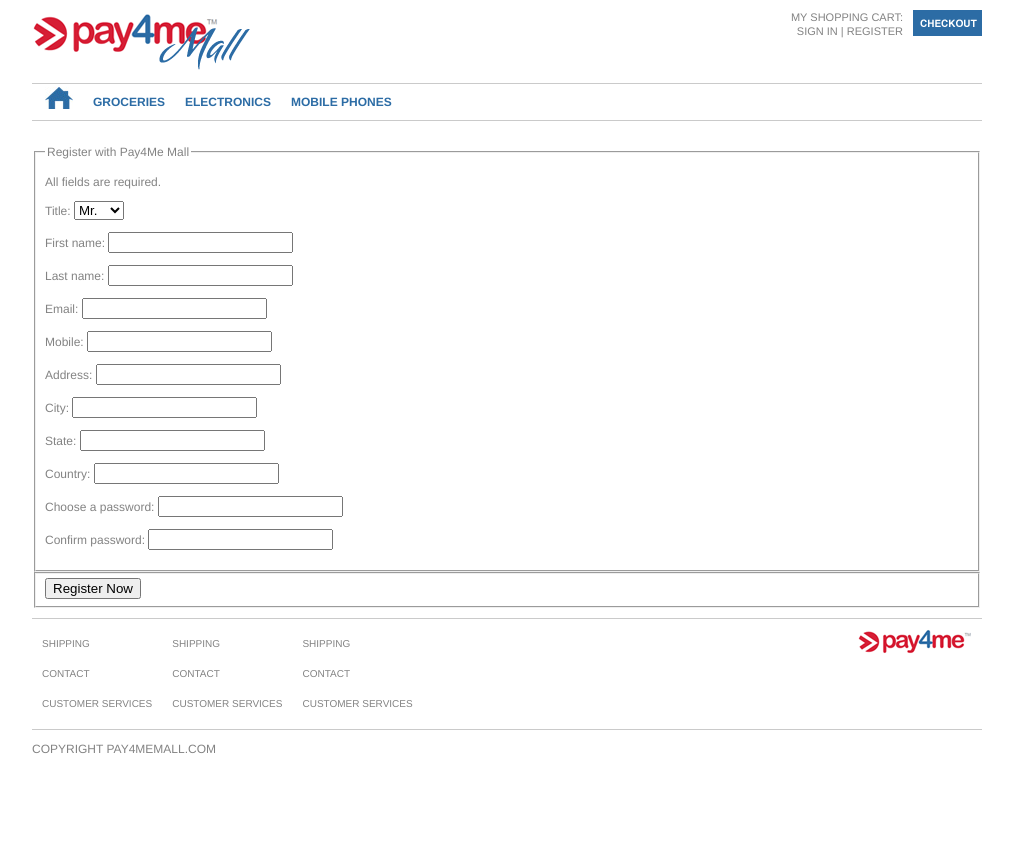
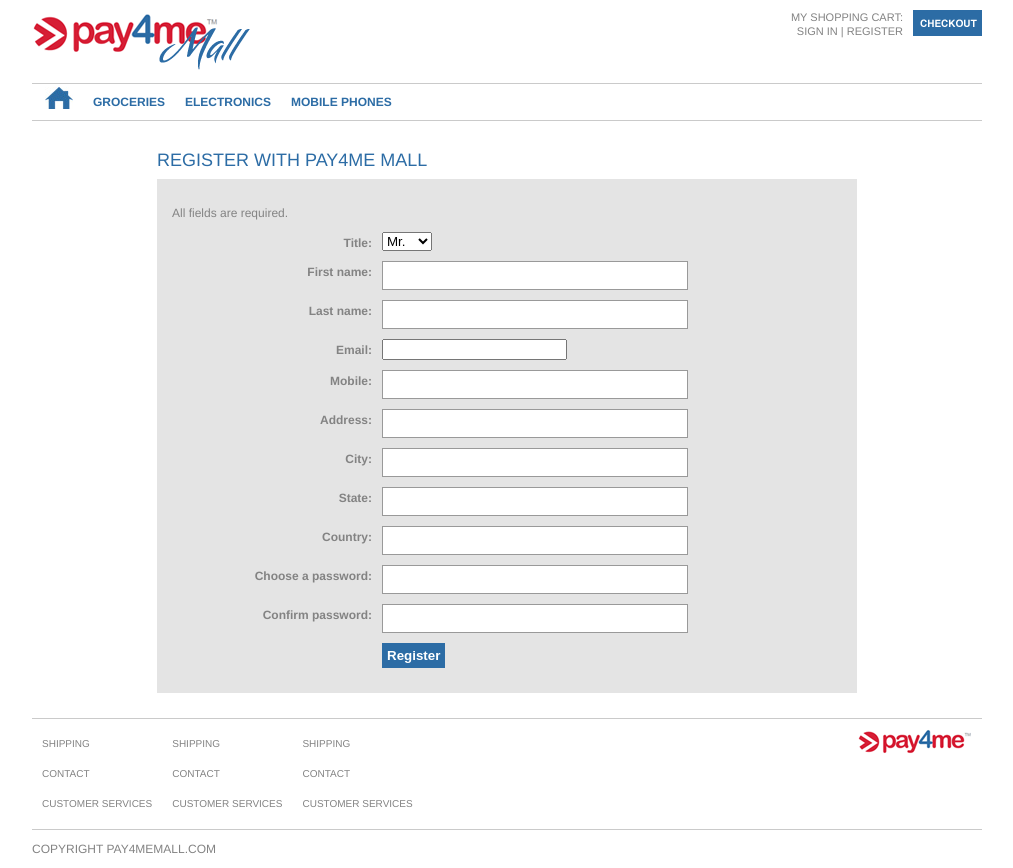
Before and after one commit to deone/beanstalk, a Django app: template templates/account/register.html in a window 1280 px wide. Shown: the whole page, without its empty margins (133-1146 px from the left). Before the commit the page ends 753 px from the top, so only its background shows below. Run offline with Django 3.2, Linux system fonts and the light colour scheme; the template is opened without the code that fills it: values that come from a table or form of the project are taken from there, others are empty; parts of the project's set-up code (start-up, migrations or seed data) failed here and were passed over.

Commit message:
UI design for Login and Register pages.

```diff
--- a/site_media/css/dev.css
+++ b/site_media/css/dev.css
@@ -11,3 +11,42 @@
 #add_to_cart input[type=submit]	{
     text-transform: uppercase;
 }
+.auth	{
+    padding: 5px;
+    width: 700px;
+    margin-right: auto;
+    margin-left: auto;
+}
+.auth .blk  {
+    padding: 15px;
+    background: #e4e4e4;
+    margin-bottom: 10px;
+}
+.auth form ul	{
+    margin: 0px;
+    padding: 0px;
+    list-style: none;
+}
+.auth form li	{
+    margin-bottom: 10px;
+}
+.auth form li label {
+    float: left;
+    margin-right: 10px;
+    font-weight: bold;
+    line-height: 22px;
+    width: 200px;
+    text-align: right;
+}
+.auth input[type=text], .auth input[type=password]  {
+    border: 1px solid #999;
+    width: 300px;
+    height: 25px;
+}
+.auth form input[type=submit]	{
+    background: #2c6ca5;
+    padding: 5px;
+    border: none;
+    color: #fff;
+    font-weight: bold;
+}
--- a/templates/account/register.html
+++ b/templates/account/register.html
@@ -1,18 +1,17 @@
 {% extends "base.html" %}
 
 {% block content %}
-    <div class="grid_2">&nbsp;</div>
-    <div class="grid_12 viewport">
-	<form id="register" action="/account/register/?redirect_to={{ redirect_to }}" method="post">
-	    <fieldset>
-		<legend>Register with Pay4Me Mall</legend>
+    <div class="auth">
+	<h1>Register With Pay4Me Mall</h1>
+	<div class="blk">
+	    <form action="/account/register/?redirect_to={{ redirect_to }}" method="post">
 		<p>All fields are required.</p>
-		{{ register_form.as_p }}
-	    </fieldset>
-	    <fieldset>
-		<input type="submit" value="Register Now"/>
-	    </fieldset>
-	</form>
+		<ul>
+		    {{ register_form.as_ul }}
+		    <li><label><br/></label><input type="submit" value="Register"/></li>
+		</ul>
+	    </form>
+	</div>
     </div>
 {% endblock %}
 
```
Also changed, not shown: templates/account/login.html (+10 -11 lines).
